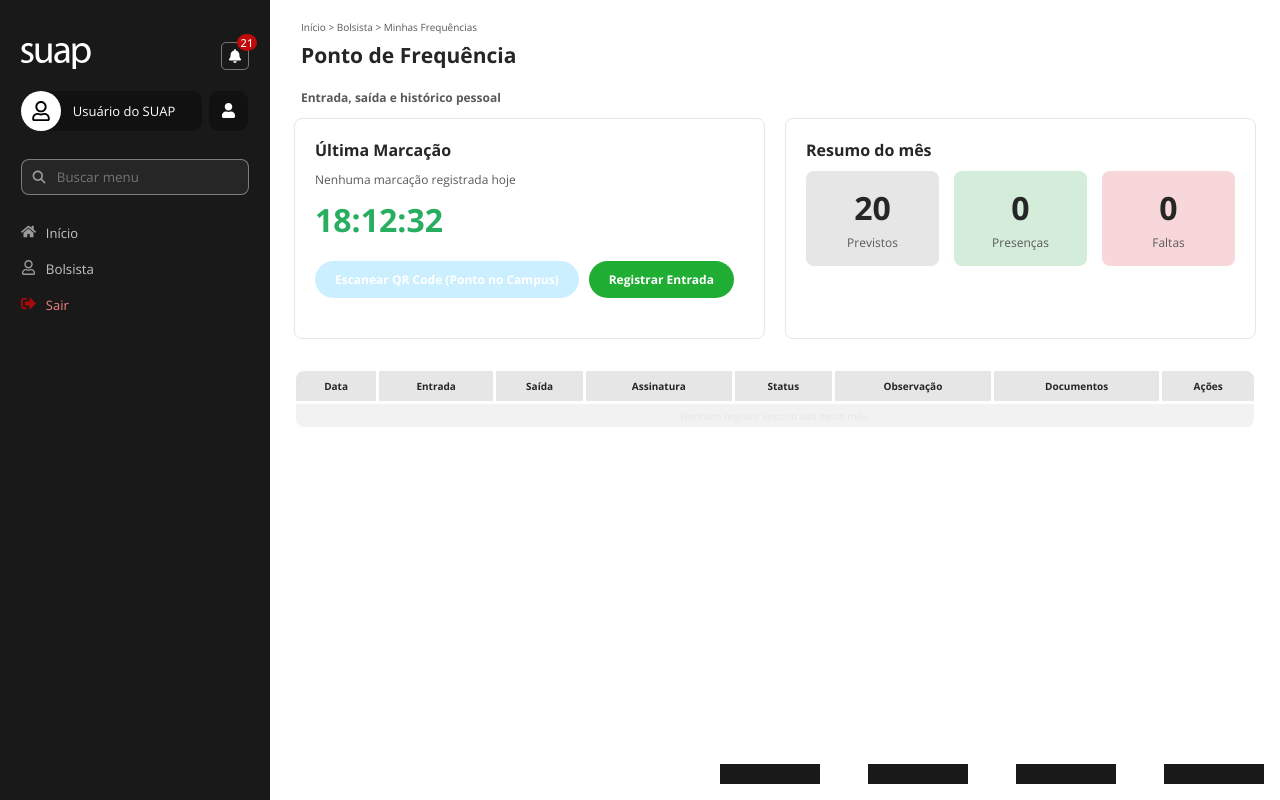
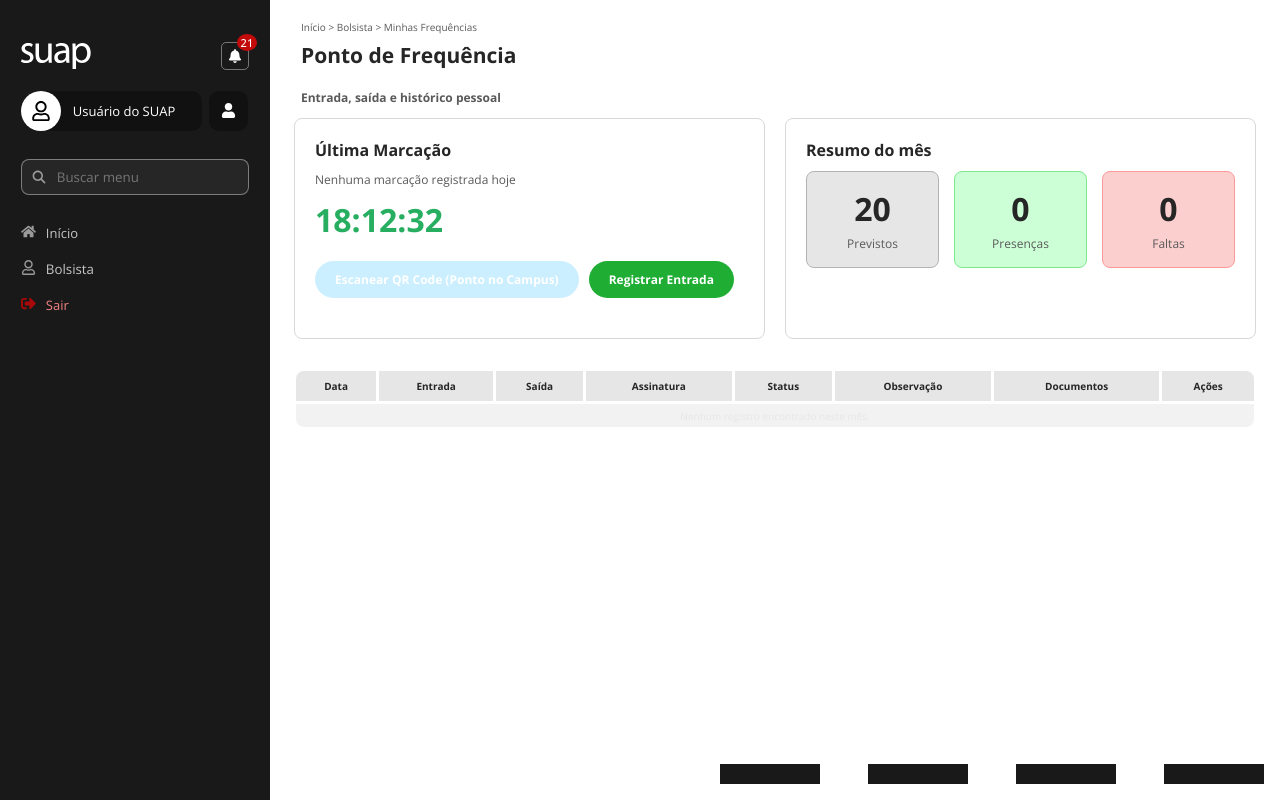
Before and after one commit to Geraldinhozinho/Projeto-Integrador-I, a Django app: page /frequencia/supervisor/ in a window 1280 px wide. Run offline with Django 5.2, Linux system fonts and the light colour scheme; data that the repository does not hold is empty.

Commit message:
feature/correção das cores de frequencia

```diff
--- a/operacional/static/css/frequencia.css
+++ b/operacional/static/css/frequencia.css
@@ -245,7 +245,7 @@
     background-color: var(--white);
     padding: 20px;
     border-radius: 8px;
-    border: var(--borda-white);
+    border: var(--borda-grey-2);
 }
 
 .card-titulo {
@@ -302,9 +302,18 @@
     border-radius: 8px;
 }
 
-.bg-cinza { background-color: var(--white-3); }
-.bg-verde { background-color: rgb(212, 237, 218); } /* Fundo verde claro */
-.bg-vermelho { background-color: rgb(248, 215, 218); } /* Fundo vermelho claro */
+.bg-cinza {
+    background-color: var(--white-3);
+    border: var(--borda-white);
+}
+.bg-verde {
+    background-color: var(--green-4);
+    border: var(--borda-green);
+}
+.bg-vermelho {
+    background-color: var(--red-4);
+    border: var(--borda-red);
+}
 
 .numero-resumo {
     font-size: 32px;
--- a/static/css/base.css
+++ b/static/css/base.css
@@ -256,6 +256,7 @@ footer {
     --black-4: #C5C5C5;
     --grey: #999999;
     --grey-2: #595959;
+    --grey-3: #D8D8D8;
     --red: #c20a0a;
     --red-2: #F18282;
     --red-3: #FF9999;
@@ -266,11 +267,15 @@ footer {
     --green: #1FAD34;
     --green-2: #99FF99;
     --green-3: #66FF99;
+    --green-4: #CCFFD6;
+    --green-5: #7DE88D;
 
     --borda: 1px solid rgba(255, 255, 255, 0.4);
     --borda-2: 1px solid rgba(255, 255, 255);
     --borda-grey: 1px solid var(--grey-2);
+    --borda-grey-2: 1px solid var(--grey-3);
     --borda-red: 1px solid var(--red-3);
     --borda-blue: 1px solid var(--blue);
-    --borda-white: 1px solid var(--white-3);
+    --borda-white: 1px solid var(--white-4);
+    --borda-green: 1px solid var(--green-5);
 }
```
